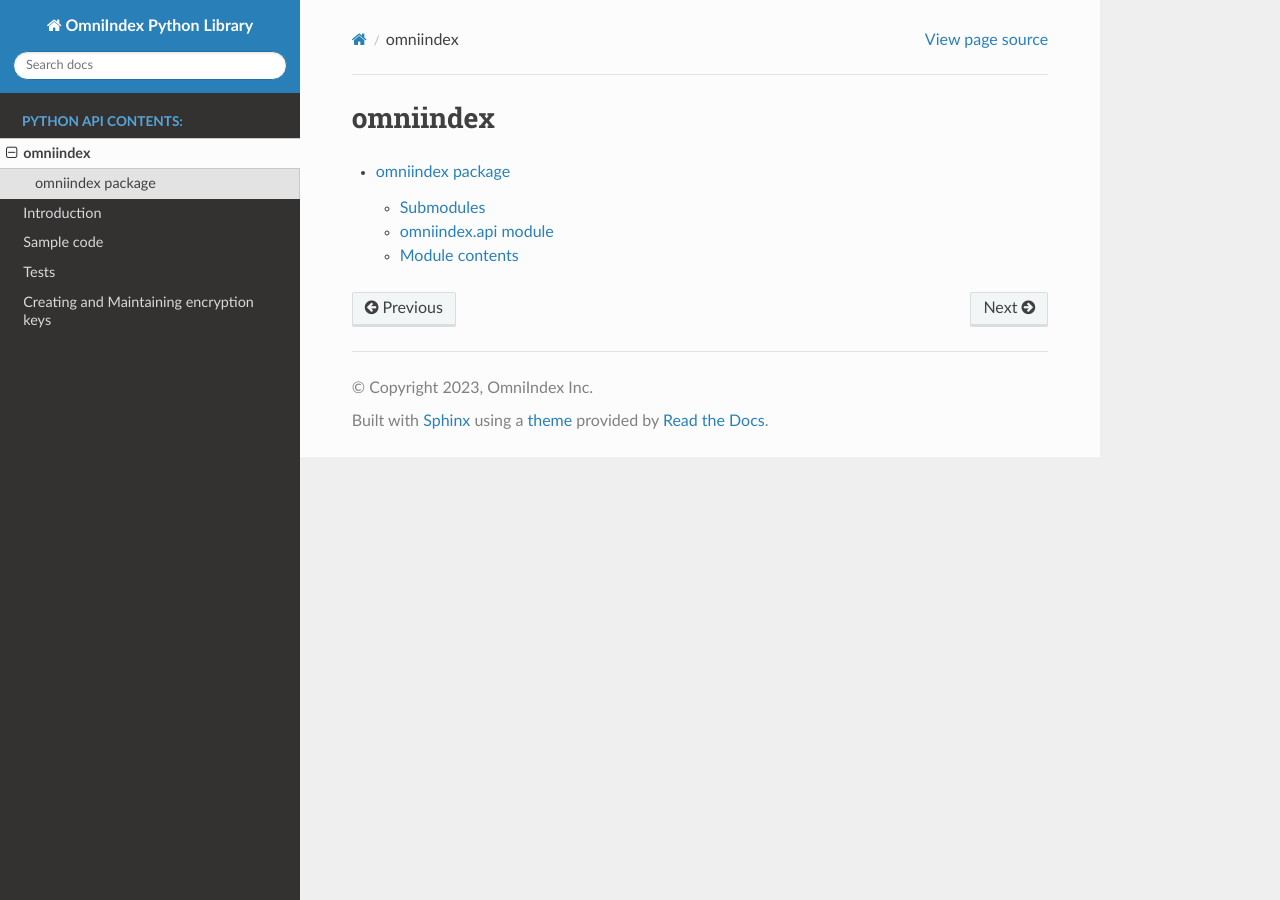
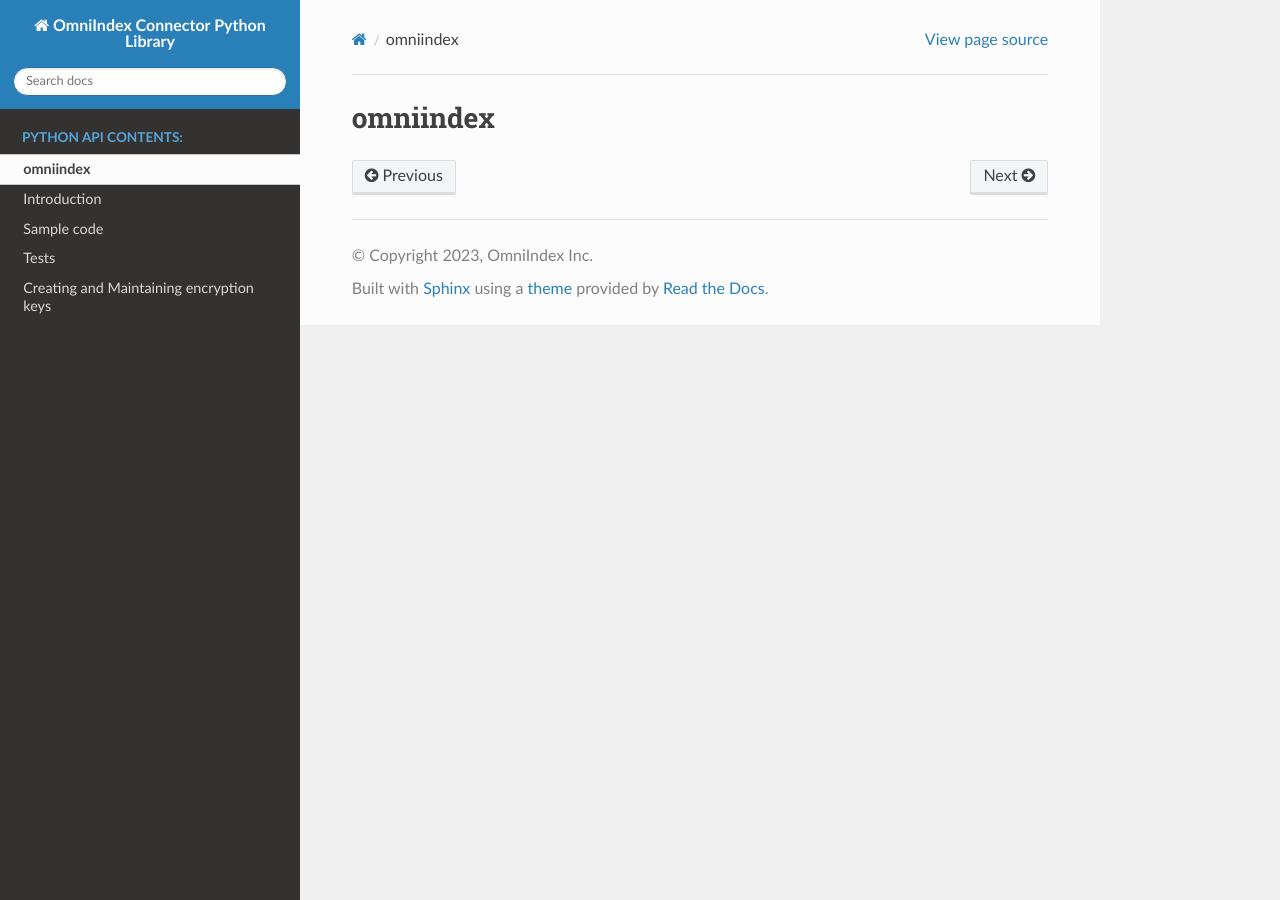
Before and after one commit to OmniIndex/python, a Sphinx documentation site: the page built from docs/modules.rst, in a window 1280 px wide. Built offline with Sphinx 7.4.7 and the Read the Docs theme 2.0.0, drawn with Linux system fonts in a browser that asks for light colours.

```diff
--- a/docs/conf.py
+++ b/docs/conf.py
@@ -11,10 +11,10 @@
 import sys
 sys.path.insert(0, os.path.abspath('..'))
 
-project = 'OmniIndex Python Library'
+project = 'OmniIndex Connector Python Library'
 copyright = '2023, OmniIndex Inc'
 author = 'James Stanbridge'
-release = '0.1.12'
+release = '0.1.14'
 
 # -- General configuration ---------------------------------------------------
 # https://www.sphinx-doc.org/en/master/usage/configuration.html#general-configuration
--- a/docs/modules.rst
+++ b/docs/modules.rst
@@ -3,5 +3,3 @@
 
 .. toctree::
    :maxdepth: 4
-
-   omniindex
--- a/docs/omniindex.rst
+++ /dev/null
@@ -1,21 +0,0 @@
-omniindex package
-=================
-
-Submodules
-----------
-
-omniindex.api module
---------------------
-
-.. automodule:: omniindex.api
-   :members:
-   :undoc-members:
-   :show-inheritance:
-
-Module contents
----------------
-
-.. automodule:: omniindex
-   :members:
-   :undoc-members:
-   :show-inheritance:
```
Also changed, not shown: README.md (+1 -0 lines), docs/source/examples/sample_code.rst (+13 -8 lines), requirements.txt (+50 -6 lines).
